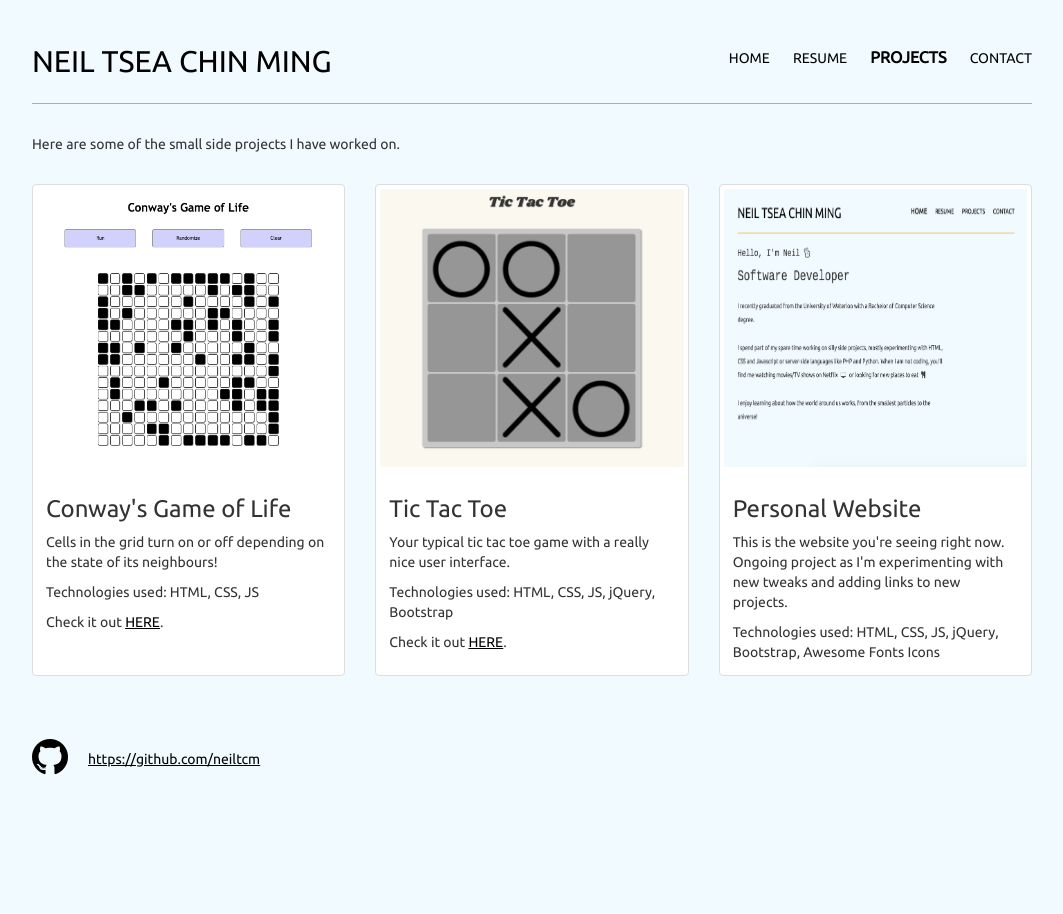
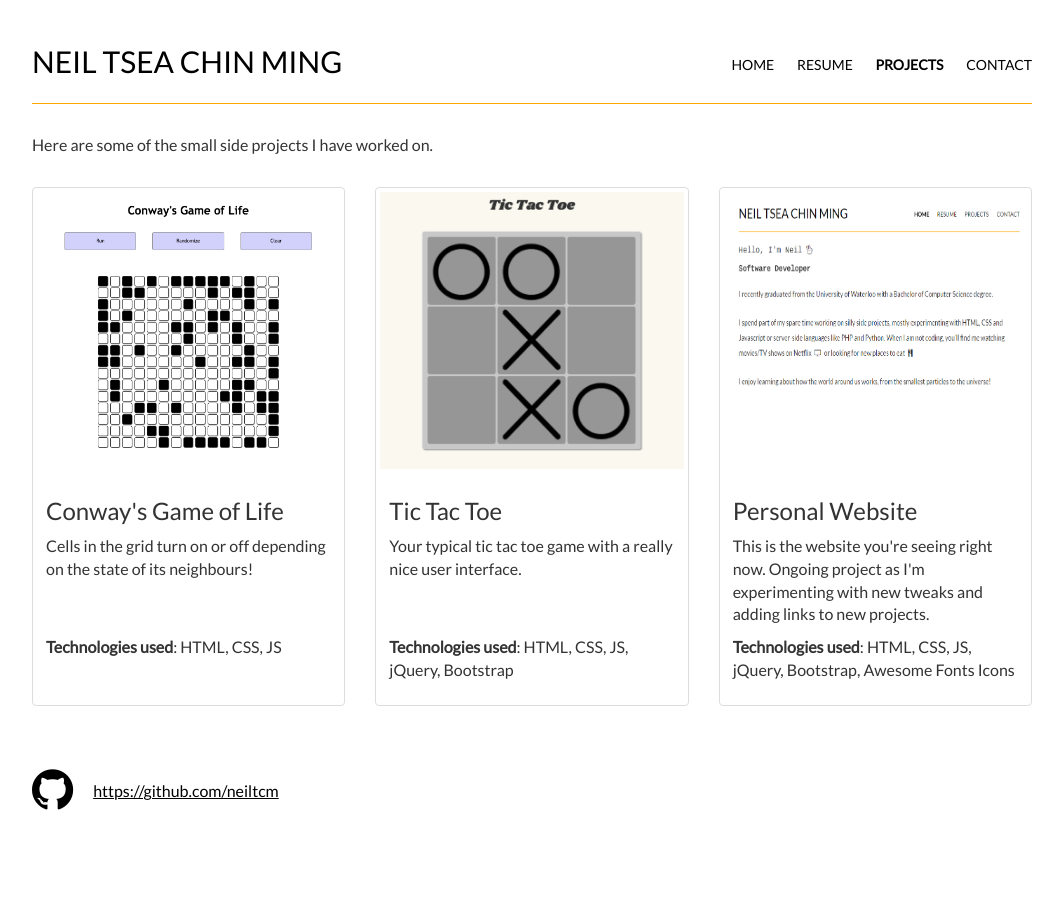
Before and after one commit to neiltcm/neiltcm.github.io, a Jekyll site: the page built from projects.html, in a window 1280 px wide. Shown: the whole page, without its empty margins (108-1171 px from the left). Built offline with Jekyll 4.4.1, drawn with Linux system fonts in a browser that asks for light colours; nearby versions of some CDN libraries.

Commit message:
Changed background back to white. Fixed minor bugs with page display

```diff
--- a/_includes/head.html
+++ b/_includes/head.html
@@ -2,7 +2,7 @@
 	<title>Neil TCM</title>
 	<meta name="viewport" content="width=device-width, initial-scale=1">
 	<link rel='shortcut icon' href='/images/favicon.ico' type='image/x-icon'/ >
-	<link href="https://fonts.googleapis.com/css?family=Cousine|Ubuntu" rel="stylesheet">
+	<link href="https://fonts.googleapis.com/css?family=Cousine|Ubuntu|Lato" rel="stylesheet">
 	<link rel="stylesheet" type="text/css" href="/css/reset.css">
 	<link rel="stylesheet" type="text/css" href="/css/bootstrap.min.css">
 	<link rel="stylesheet" href="/css/font-awesome/css/font-awesome.min.css">
--- a/css/style.css
+++ b/css/style.css
@@ -1,15 +1,13 @@
-html {
-
-}
-
 body {
-	background: rgb(240, 250, 255);
+	background: rgb(255, 255, 255);
+	font-size: 16px;
 	margin: 10px 0 10px 0;
-	font-family: 'Ubuntu', sans-serif !important;
+	font-family: 'Lato', sans-serif !important;
 }
 
 a {
-	color: rgb(0, 0, 0);
+	color: rgb(0, 0, 0) !important;
+	text-decoration: none !important;
 }
 
 li {
@@ -80,12 +78,13 @@ nav {
 #nav {
 	position: absolute;
 	right: 0;
-	bottom: 24px;
+	bottom: 18px;
 }
 
 #nav ul {
 	text-align: right;
 	font-size: 14px;
+	z-index: 2;
 }
 
 #nav li {
@@ -102,8 +101,7 @@ nav {
 }
 
 #nav .current {
-	font-size: 16px;
-	font-weight: 900;
+	font-weight: 700;
 }
 
 #menu-icon {
@@ -123,12 +121,16 @@ nav {
 	font-size: 20px;
 }
 
+#intro h2 {
+	font-size: 19px;
+}
+
 #intro-description {
 	margin-top: 30px;
+	max-width: 800px;
 }
 
 #me p {
-	max-width: 600px;
 	margin-bottom: 30px;
 	line-height: 200%;
 }
@@ -157,15 +159,11 @@ nav {
 }
 
 #github-link a {
-	text-decoration: underline;
+	text-decoration: underline !important;
 }
 
 #projects {
 	padding: 0 0 40px 0;
-}
-
-.project-link {
-	text-decoration: underline;
 }
 
 /*****************/
@@ -256,6 +254,14 @@ nav {
 
 
 /*********** MEDIA QUERIES ***********/
+
+/* ----------- Non-Retina Screens ----------- */
+@media (min-device-width: 1600px)
+  and (-webkit-min-device-pixel-ratio: 1) {
+  	body {
+  		font-size: 17px;
+  	}
+}
 
 @media (max-width: 1050px) {
 	#container {
--- a/index.html
+++ b/index.html
@@ -9,7 +9,7 @@ layout: default
 					<h1>
 						Hello, I'm Neil <i class="fa fa-hand-peace-o peace-icon" aria-hidden="true"></i>
 					</h1>
-					<h2>Software Developer</h2>
+					<h2><b>Software Developer</b></h2>
 				</div>
 				<div id="intro-description">
 					<p>I recently graduated from the University of Waterloo with a Bachelor of Computer Science degree.</p>
--- a/js/site.js
+++ b/js/site.js
@@ -12,6 +12,7 @@
 
 /* Make project thumbnails and images inside them the same height */
 $(window).on("load", function() {
+	$('#projects').find('img').uniformHeight();
+	$('#projects').find('.project-desc').uniformHeight();
 	$('#projects').find('.thumbnail').uniformHeight();
-	$('#projects').find('img').uniformHeight();
 });
--- a/projects.html
+++ b/projects.html
@@ -10,23 +10,21 @@ permalink: /projects/
 			<div class="row">
 				<div class="col-sm-6 col-md-4">
 					<div class="thumbnail">
-						<img src="/images/projects/conway.png" alt="Conway's Game of Life">
+						<a href="https://neiltcm.github.io/Conway-Game-of-Life" target="_blank"><img src="/images/projects/conway.png" alt="Conway's Game of Life"></a>
 						<div class="caption">
 							<h3>Conway's Game of Life</h3>
-							<p>Cells in the grid turn on or off depending on the state of its neighbours!</p>
-							<p>Technologies used: HTML, CSS, JS</p>
-							<p>Check it out <a class="project-link" href="https://neiltcm.github.io/Conway-Game-of-Life" target="_blank">HERE</a>.</p>
+							<p class="project-desc">Cells in the grid turn on or off depending on the state of its neighbours!</p>
+							<p><b>Technologies used</b>: HTML, CSS, JS</p>
 						</div>
 					</div>
 				</div>
 				<div class="col-sm-6 col-md-4">
 					<div class="thumbnail">
-						<img src="/images/projects/tictactoe.png" alt="Tic Tac Toe">
+						<a href="https://neiltcm.github.io/tictactoe" target="_blank"><img src="/images/projects/tictactoe.png" alt="Tic Tac Toe"></a>
 						<div class="caption">
 							<h3>Tic Tac Toe</h3>
-							<p>Your typical tic tac toe game with a really nice user interface.</p>
-							<p>Technologies used: HTML, CSS, JS, jQuery, Bootstrap</p>
-							<p>Check it out <a class="project-link" href="https://neiltcm.github.io/tictactoe" target="_blank">HERE</a>.</p>
+							<p class="project-desc">Your typical tic tac toe game with a really nice user interface.</p>
+							<p><b>Technologies used</b>: HTML, CSS, JS, jQuery, Bootstrap</p>
 						</div>
 					</div>
 				</div>
@@ -35,8 +33,8 @@ permalink: /projects/
 						<img src="/images/projects/website.png" alt="Personal Website">
 						<div class="caption">
 							<h3>Personal Website</h3>
-							<p>This is the website you're seeing right now.  Ongoing project as I'm experimenting with new tweaks and adding links to new projects.</p>
-							<p>Technologies used: HTML, CSS, JS, jQuery, Bootstrap, Awesome Fonts Icons</p>
+							<p class="project-desc">This is the website you're seeing right now.  Ongoing project as I'm experimenting with new tweaks and adding links to new projects.</p>
+							<p><b>Technologies used</b>: HTML, CSS, JS, jQuery, Bootstrap, Awesome Fonts Icons</p>
 						</div>
 					</div>
 				</div>
```
Also changed, not shown: images/projects/website.png.
